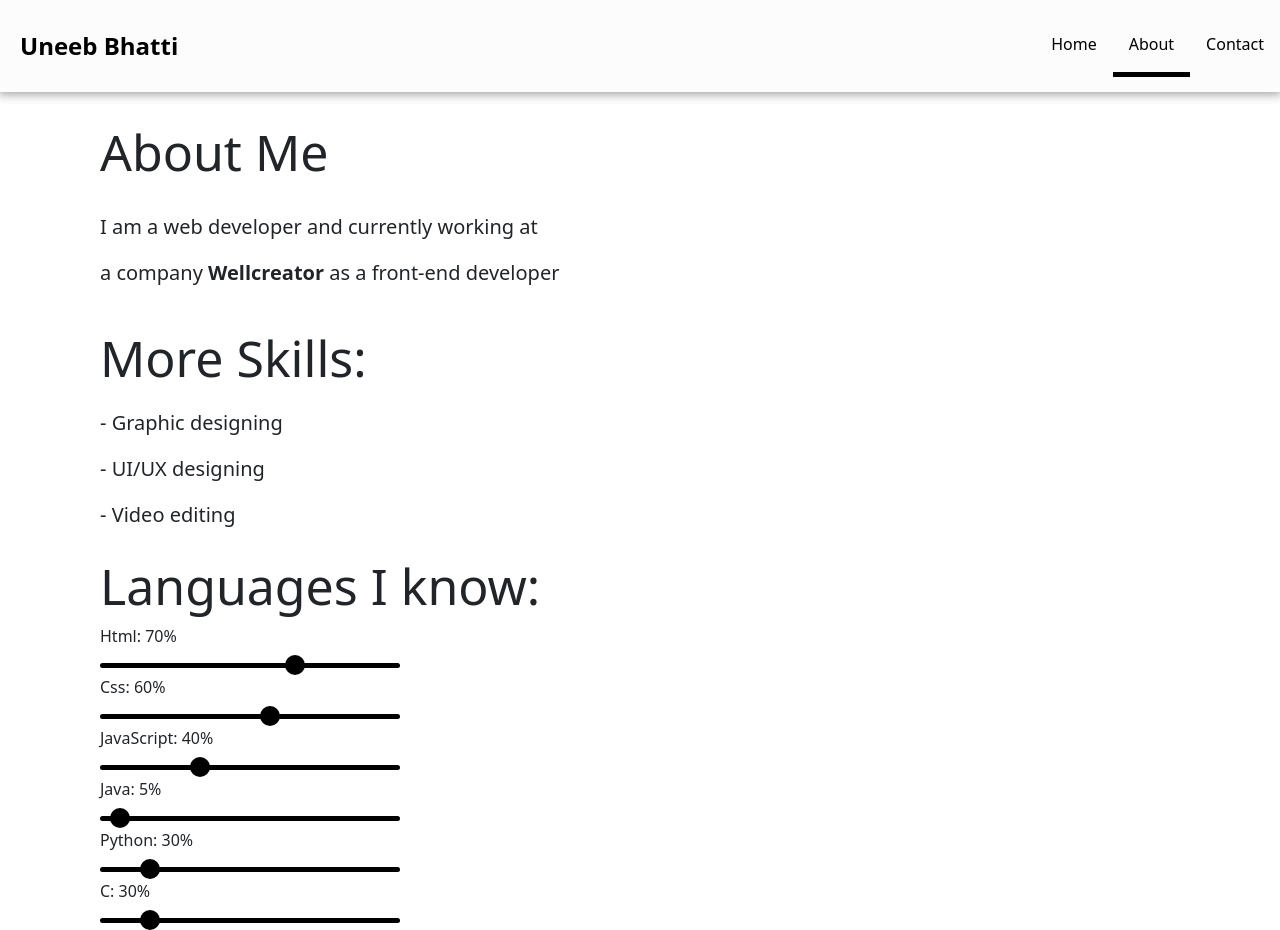
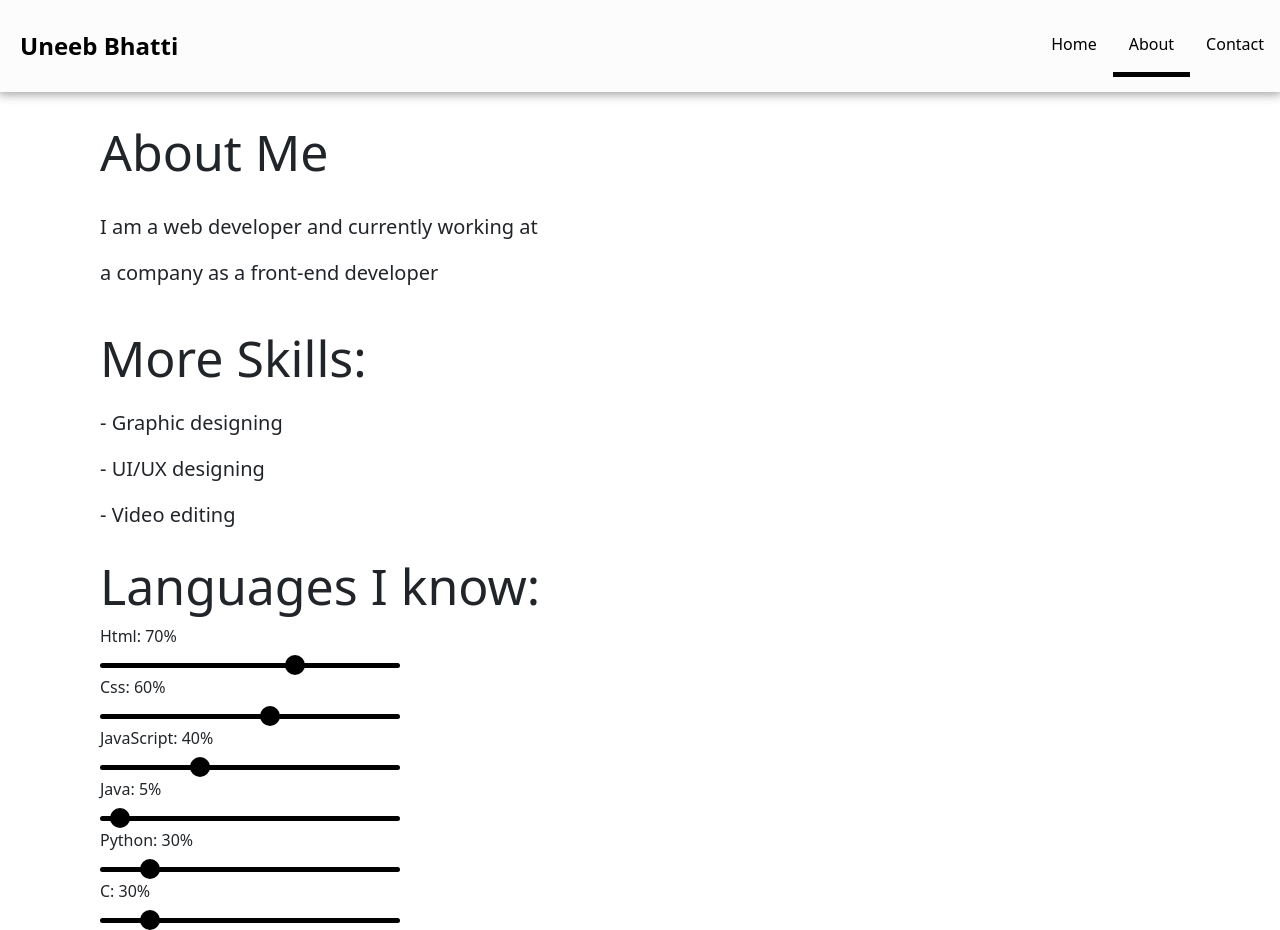
Before and after one commit to Uneebbhat/uneebbhat.github.io, a plain HTML site: page about.html in a window 1280 px wide. Drawn offline with nearby package versions, Linux system fonts and the light colour scheme.

Commit message:
Update about.html

```diff
--- a/about.html
+++ b/about.html
@@ -7,7 +7,8 @@
     <meta name="viewport" content="width=device-width, initial-scale=1.0">
     <link rel="stylesheet" href="css/style.css">
     <link rel="stylesheet" media="screen and (max-width:460px)" href="css/phone.css">
-    <link href="https://cdn.jsdelivr.net/npm/bootstrap@5.1.3/dist/css/bootstrap.min.css" rel="stylesheet" integrity="sha384-1BmE4kWBq78iYhFldvKuhfTAU6auU8tT94WrHftjDbrCEXSU1oBoqyl2QvZ6jIW3" crossorigin="anonymous">
+    <link href="https://cdn.jsdelivr.net/npm/bootstrap@5.1.3/dist/css/bootstrap.min.css" rel="stylesheet"
+        integrity="sha384-1BmE4kWBq78iYhFldvKuhfTAU6auU8tT94WrHftjDbrCEXSU1oBoqyl2QvZ6jIW3" crossorigin="anonymous">
     <title>Portfolio | About</title>
 </head>
 
@@ -35,7 +36,7 @@
             <h1 class="aboutMe">About Me</h1>
             <span class="paraAll">
                 <p class="para1">I am a web developer and currently working at</p>
-                <p class="para2">a company <span class="company"> Wellcreator </span>as a front-end developer</p>
+                <p class="para2">a company <span class="company" id="comp">  </span> as a front-end developer</p>
             </span>
         </div>
 
```
